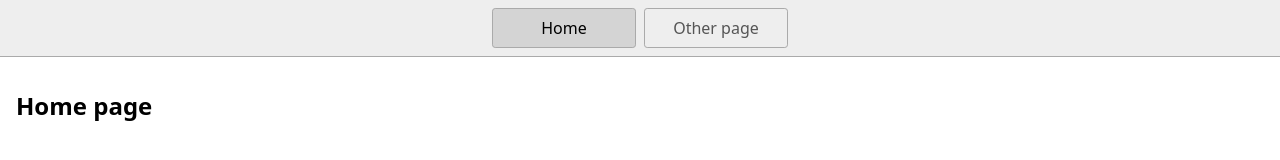
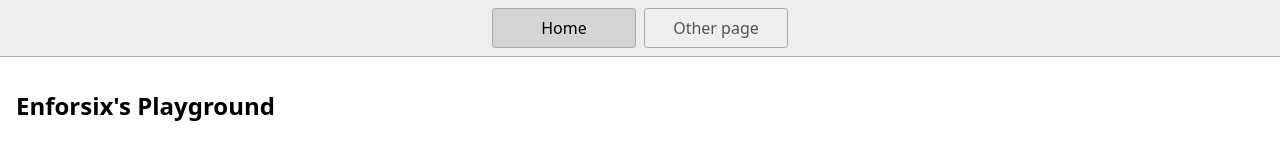
Before and after one commit to Enforsix/stackblitz-starters-nrhaad, a website: page index.html in a window 1280 px wide. Drawn offline with Linux system fonts and the light colour scheme.

Commit message:
Changed page Heading

```diff
--- a/index.html
+++ b/index.html
@@ -17,7 +17,7 @@
       <a href="/page2.html">Other page</a>
     </nav>
     <main>
-      <h1>Home page</h1>
+      <h1>Enforsix's Playground </h1>
     </main>
   </body>
 </html>
```
